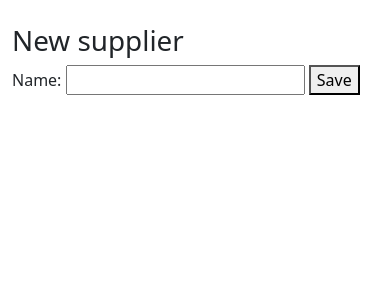
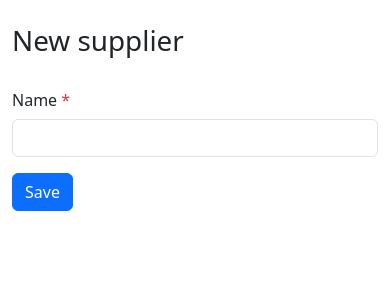
Before and after one commit to TIS2023-FMFI/evidencia-flias, a Django app: page /suppliers/create/ in a window 390 px wide. Shown: the part 56-356 px from the top of the page. Run offline with Django 4.2, Linux system fonts and the light colour scheme; the visitor is signed in with stand-in values (Sample User, id 1); some libraries are stand-ins or nearby versions.

Commit message:
add template for bootstrap forms

```diff
--- a/flase/settings.py
+++ b/flase/settings.py
@@ -38,6 +38,7 @@ INSTALLED_APPS = [
     'django.contrib.messages',
     'django.contrib.staticfiles',
     'flase_app',
+    "widget_tweaks",
 ]
 
 MIDDLEWARE = [
--- /dev/null
+++ b/flase_app/templates/forms/form.html
@@ -0,0 +1,44 @@
+{% load i18n %}
+{% load widget_tweaks %}
+
+{% if form.non_field_errors %}
+    <div class="row mb-3">
+        {% for err in form.non_field_errors %}
+            <div class="alert alert-danger">{{ err }}</div>
+        {% endfor %}
+    </div>
+{% endif %}
+
+{% for field in form.visible_fields %}
+    <div class="row mb-3">
+        {% if field.field.widget.input_type == "checkbox" %}
+            <div class="col-sm-10 offset-sm-2">
+                <div class="form-check">
+                    <input class="form-check-input" type="checkbox" id="{{ field.id_for_label }}">
+                    <label class="form-check-label" for="{{ field.id_for_label }}">
+                        {{ field.label }}
+                    </label>
+                </div>
+            </div>
+        {% else %}
+            <label for="{{ field.id_for_label }}" class="col-sm-2 col-form-label">
+                {{ field.label }}
+                {% if field.field.required %}
+                    <span title="{% translate "Required" %}" class="text-danger">*</span>
+                {% endif %}
+            </label>
+            <div class="col-sm-10">
+                {{ field|add_class:"form-control" }}
+
+                {% if field.errors %}
+                    <div class="text-danger">{{ field.errors|first }}</div>
+                {% endif %}
+                {% if field.help_text %}
+                    <div class="text-muted">{{ field.help_text }}</div>
+                {% endif %}
+            </div>
+        {% endif %}
+    </div>
+{% endfor %}
+
+{% for field in hidden_fields %}{{ field }}{% endfor %}
--- a/flase_app/templates/suppliers/form.html
+++ b/flase_app/templates/suppliers/form.html
@@ -8,10 +8,13 @@
         <h1>{% translate 'New supplier' %}</h1>
     {% endif %}
 
-    <form method="post">
+    <form method="post" class="mt-4">
         {% csrf_token %}
-        {{ form }}
-        <button type="submit">{% translate 'Save' %}</button>
+        {% include "forms/form.html" %}
+        <div class="row">
+            <div class="col-sm-10 offset-sm-2">
+                <button type="submit" class="btn btn-primary">{% translate 'Save' %}</button>
+            </div>
+        </div>
     </form>
-
 {% endblock content %}
--- a/pyproject.toml
+++ b/pyproject.toml
@@ -10,6 +10,7 @@ readme = "README.md"
 python = "^3.11"
 Django = "^4.2.6"
 django-debug-toolbar = "^4.2.0"
+django-widget-tweaks = "^1.5.0"
 
 [tool.poetry.group.dev.dependencies]
 pre-commit = "^3.5.0"
```
Also changed, not shown: 1 other file.
